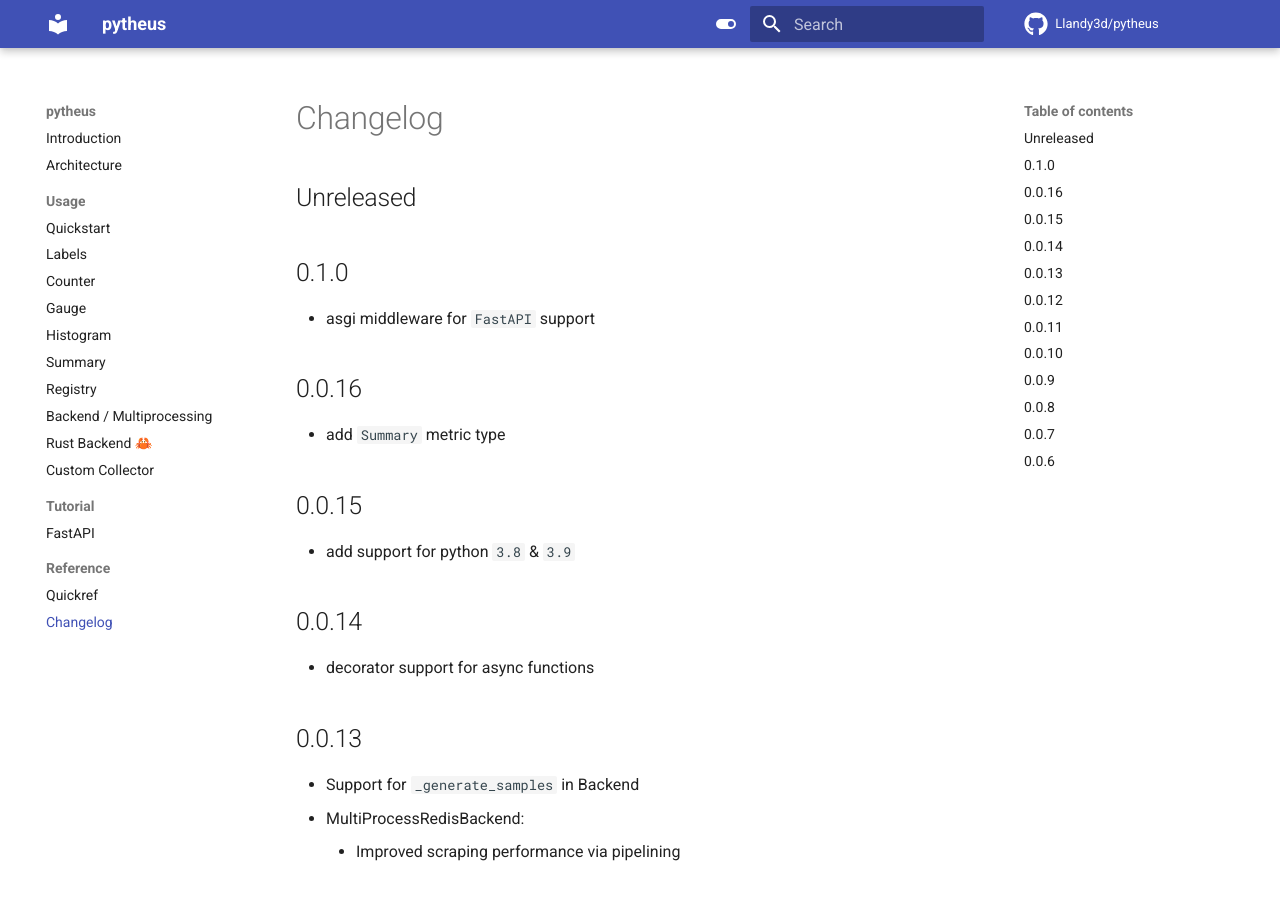
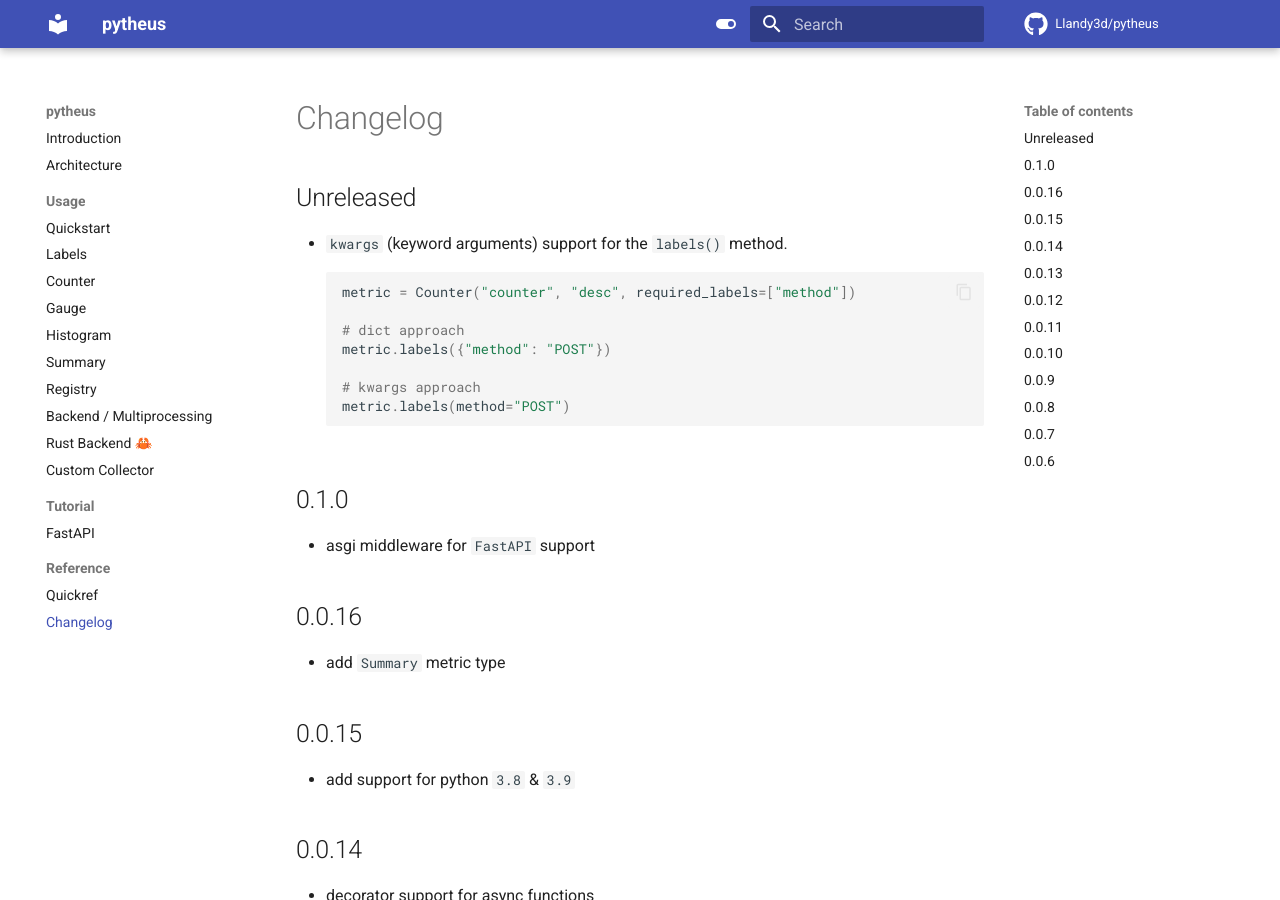
Before and after one commit to Llandy3d/pytheus, an MkDocs documentation site: the page built from docs/changelog.md, in a window 1280 px wide and 900 px high. Built offline with MkDocs 1.6.1 and Material for MkDocs 9.7.7, drawn with Linux system fonts in a browser that asks for light colours; comment, search, counter and statistics services are not loaded.

Commit message:
update changelog

````diff
--- a/docs/changelog.md
+++ b/docs/changelog.md
@@ -1,6 +1,18 @@
 # Changelog
 
 ## Unreleased
+
+- `kwargs` (keyword arguments) support for the `labels()` method.
+   ```python
+   metric = Counter("counter", "desc", required_labels=["method"])
+
+   # dict approach
+   metric.labels({"method": "POST"})
+
+   # kwargs approach
+   metric.labels(method="POST")
+
+   ```
 
 ## 0.1.0
 
````
